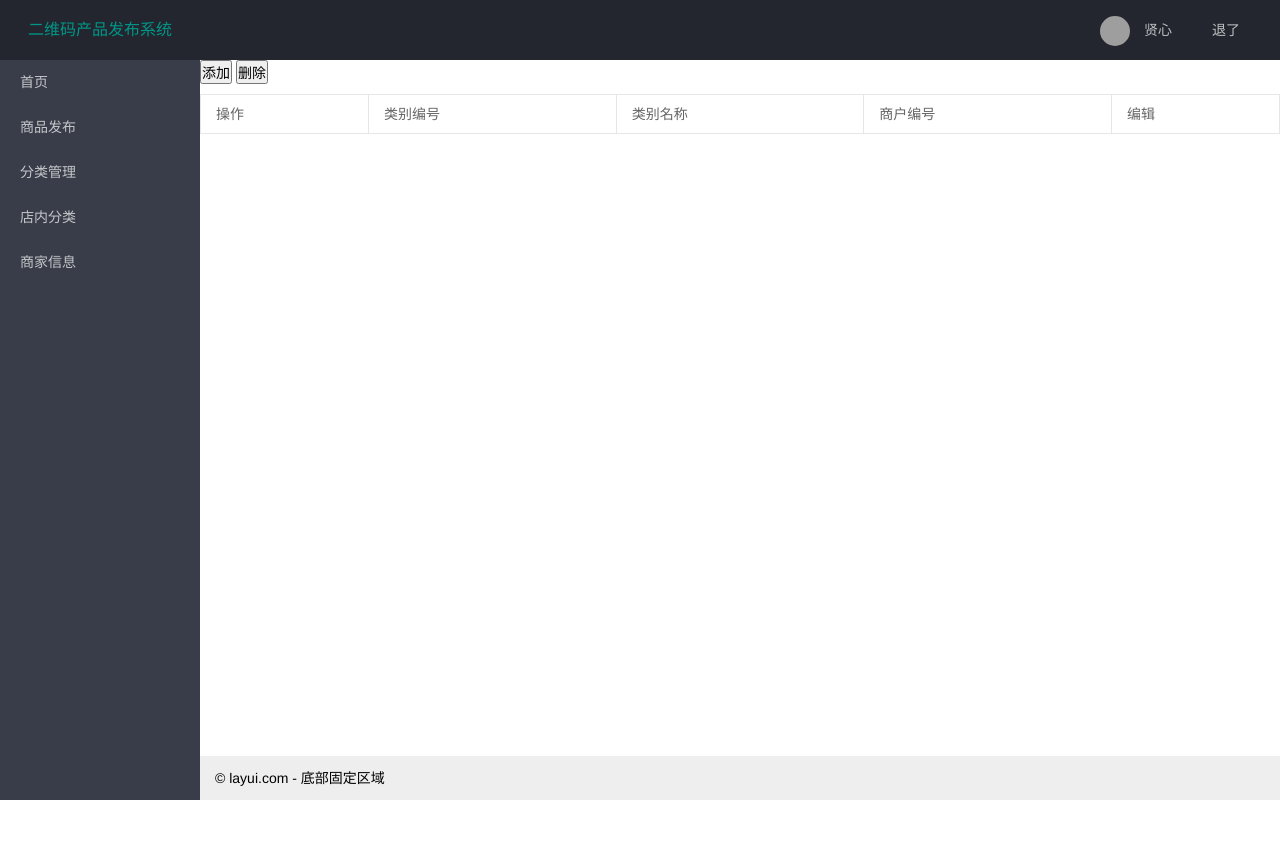
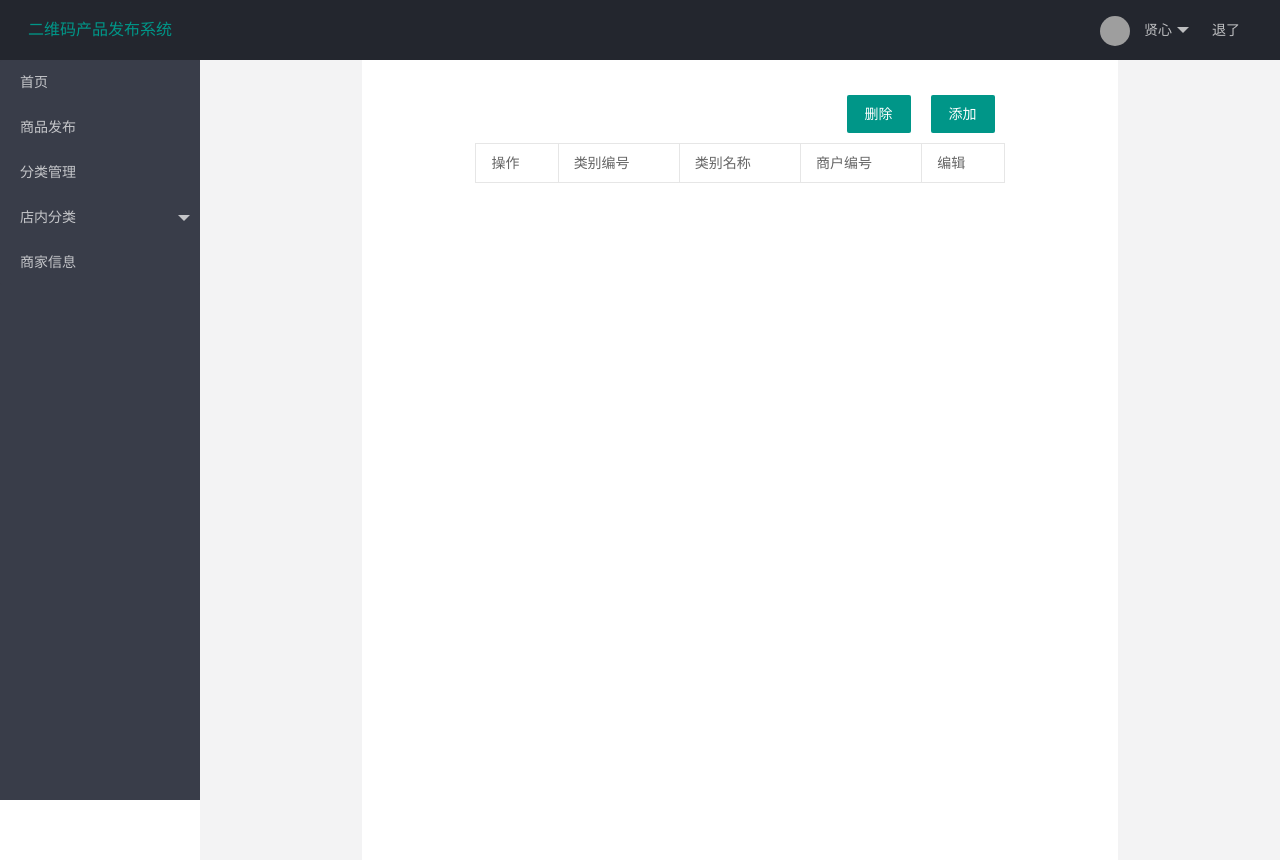
Before and after one commit to tianjinqi1003/GoodsPublic, a Java web app: template src/main/webapp/WEB-INF/view/merchant/categoryList.jsp in a window 1280 px wide. Before the commit the page ends 800 px from the top, so only its background shows below. Run offline with Spring Boot 4, a stand-in JSP engine, Linux system fonts and the light colour scheme; the template is opened without the code that fills it, so the values that code supplies are empty; the project's own start-up code is not run, and a stand-in starts its controllers and pages; some of the project's set-up classes (security, data sources, template engines, error pages and the like) are left out, and stand-ins take their place; grey boxes are pictures that could not be loaded.

Commit message:
清除监听导航点击 进一步优化分类页面的布局

```diff
--- a/src/main/java/goodsPublic/controller/MainController.java
+++ b/src/main/java/goodsPublic/controller/MainController.java
@@ -147,8 +147,6 @@
 		System.out.println(goodsNumber);
 		PlanResult plan=publicService.getGoodsByGN(goodsNumber);
 		request.setAttribute("plan", plan.getData());
-		//TODO
-		//检查数据是否传过来
 		return "/merchant/show";
 	}
 
@@ -159,7 +157,6 @@
 		AccountMsg user=(AccountMsg) session.getAttribute("user");
 		AccountMsg accountMsg=userService.getUserLogin(user);
 		System.out.println("这是用来查询分类的用户："+accountMsg);
-		//TODO  制作分类反馈信息
 		List<CategoryInfo> catList = categoryService.getCategory(accountMsg.getId());
 		System.out.println("size======="+catList.size());
 		request.setAttribute("categoryList", catList);
--- a/src/main/webapp/WEB-INF/view/merchant/categoryList.jsp
+++ b/src/main/webapp/WEB-INF/view/merchant/categoryList.jsp
@@ -1,6 +1,6 @@
 <%@ page language="java" contentType="text/html; charset=utf-8"
 	pageEncoding="utf-8"%>
-<%@ taglib prefix="c" uri="http://java.sun.com/jsp/jstl/core" %>
+<%@ taglib prefix="c" uri="http://java.sun.com/jsp/jstl/core"%>
 <!DOCTYPE html PUBLIC "-//W3C//DTD HTML 4.01 Transitional//EN" "http://www.w3.org/TR/html4/loose.dtd">
 <html>
 <head>
@@ -9,34 +9,67 @@
 <%@include file="js.jsp"%>
 <script type="text/javascript">
 	var baseUrl = "${pageContext.request.contextPath}";
-function deleteByIds(){
-	if($("#tab1 input[type='checkbox']:checked").length==0){
+	function deleteByIds() {
+		if ($("#tab1 input[type='checkbox']:checked").length == 0) {
 			alert("请选择要删除的信息！");
 			return false;
 		}
-	var ids="";
-	$("#tab1 input[type='checkbox']").each(function(){
-		if($(this).prop("checked")){
-			ids+=","+$(this).attr("id").substring(2);
+		var ids = "";
+		$("#tab1 input[type='checkbox']").each(function() {
+			if ($(this).prop("checked")) {
+				ids += "," + $(this).attr("id").substring(2);
 			}
 		});
 		alert(ids.substring(1));
 		var url = baseUrl + "/merchant/main/deleteCategory"
-	$.post(url,
-		{ids:ids.substring(1)},
-		function(result){
-			location.href=location.href;
+		$.post(url, {
+			ids : ids.substring(1)
+		}, function(result) {
+			location.href = location.href;
+		}, "json");
 	}
-	,"json");
+	layui.use(['element'],function(){
+		var element = layui.element;
+	});
+</script>
+<style type="text/css">
+.layui-body {
+	justify-content: center;
+	display: flex;
+	height: 100%;
+	background-color: #f3f3f4;
 }
-</script>
+
+.mainContent {
+	width: 70%;
+	justify-content: center;
+	display: flex;
+	background-color: #fff;
+}
+
+.layui-btn {
+	margin-top: 35px;
+	margin-left: 10px;
+	float: right;
+}
+.divContent{
+	width: 70%;
+}
+</style>
 </head>
 <body class="layui-layout-body">
 	<div class="layui-layout layui-layout-admin">
 		<%@include file="side.jsp"%>
 		<div class="layui-body">
-	<input type="button" value="添加" onclick="location.href='<%=basePath%>merchant/main/goEditCategory';"/>
-	<input type="button" value="删除" onclick="deleteByIds();"/>
+			<div class="mainContent">
+				<div class="divContent">
+					<div class="layui-btn-container">
+						<input type="button" value="添加" class="layui-btn"
+							onclick="location.href='<%=basePath%>merchant/main/goEditCategory';" />
+						<input type="button" class="layui-btn" value="删除"
+							onclick="deleteByIds();" />
+					</div>
+					<div class="tableDiv">
 						<table id="tab1" class="layui-table">
 							<tr>
 								<td>操作</td>
@@ -45,16 +78,15 @@
 								<td>商户编号</td>
 								<td>编辑</td>
 							</tr>
-		<c:forEach items="${requestScope.categoryList}" var="categoryInfo">
+							<c:forEach items="${requestScope.categoryList}"
+								var="categoryInfo">
 								<tr>
-			<td>
-				<input type="checkbox" id="cb${categoryInfo.id }"/>
-			</td>
+									<td><input type="checkbox" id="cb${categoryInfo.id }" /></td>
 									<td>${categoryInfo.categoryId }</td>
 									<td>${categoryInfo.categoryName }</td>
 									<td>${categoryInfo.accountId }</td>
-			<td>
-				<a href="<%=basePath%>merchant/main/goEditCategory?id=${categoryInfo.id }">编辑</a>
+									<td><a
+										href="<%=basePath%>merchant/main/goEditCategory?id=${categoryInfo.id }">编辑</a>
 									</td>
 									<!--
 			<td>
@@ -65,6 +97,10 @@
 							</c:forEach>
 						</table>
 					</div>
+				</div>
+			</div>
+		</div>
 		<%@include file="foot.jsp"%>
+	</div>
 </body>
 </html>
--- a/src/main/webapp/WEB-INF/view/merchant/editCategory.jsp
+++ b/src/main/webapp/WEB-INF/view/merchant/editCategory.jsp
@@ -79,10 +79,6 @@
 					var layer = layui.layer;
 					var element = layui.element;
 					 //监听导航点击
-					  element.on('nav(demo)', function(elem){
-					    //console.log(elem)
-					    layer.msg(elem.text());
-					  });
 					layedit = layui.layedit, upload = layui.upload,
 							form = layui.form;
 					form.on('submit(formDemo)', function(data) {
--- a/src/main/webapp/WEB-INF/view/merchant/operation.jsp
+++ b/src/main/webapp/WEB-INF/view/merchant/operation.jsp
@@ -122,10 +122,6 @@
 					var layer = layui.layer;
 					var element = layui.element;
 					 //监听导航点击
-					  element.on('nav(demo)', function(elem){
-					    //console.log(elem)
-					    layer.msg(elem.text());
-					  });
 					layedit = layui.layedit, upload = layui.upload,
 							form = layui.form;
 					form.on('submit(formDemo)', function(data) {
```
Also changed, not shown: 1 other file. Lines whose indentation alone changed are shown as unchanged.
